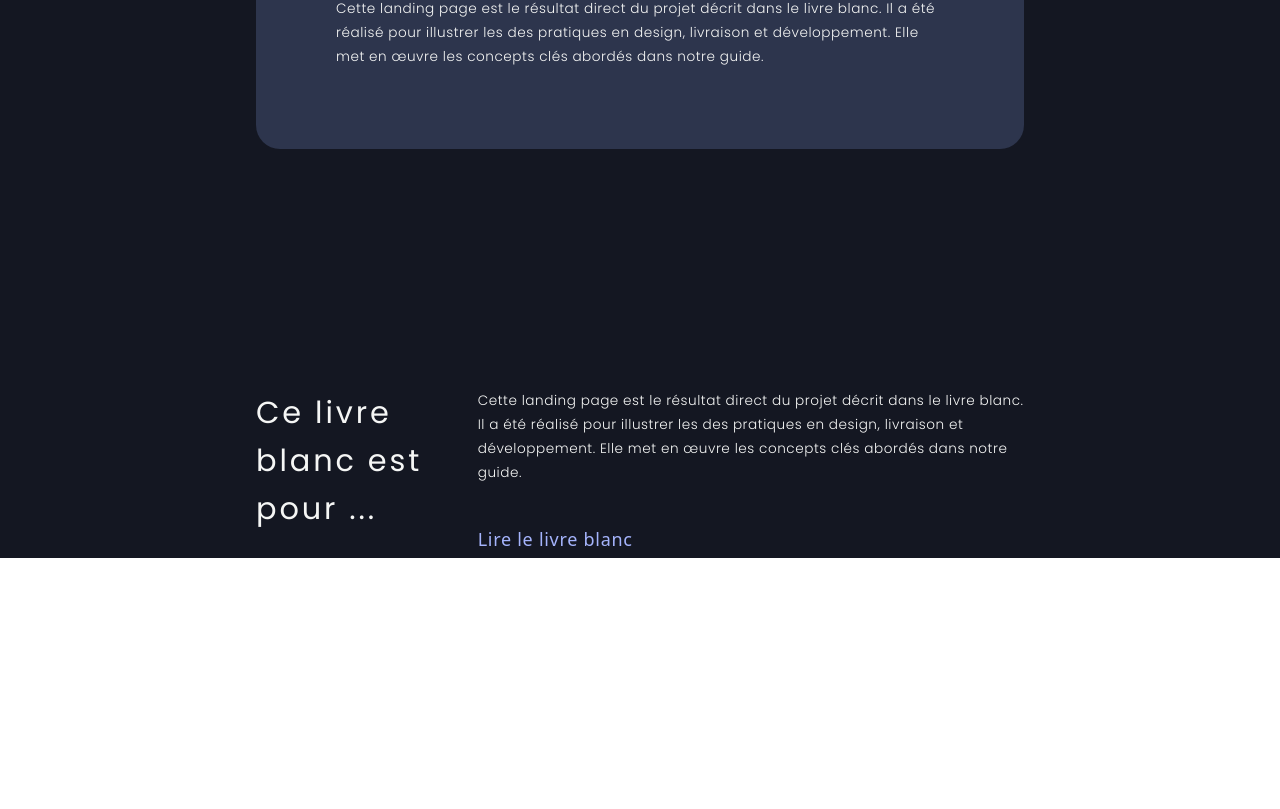
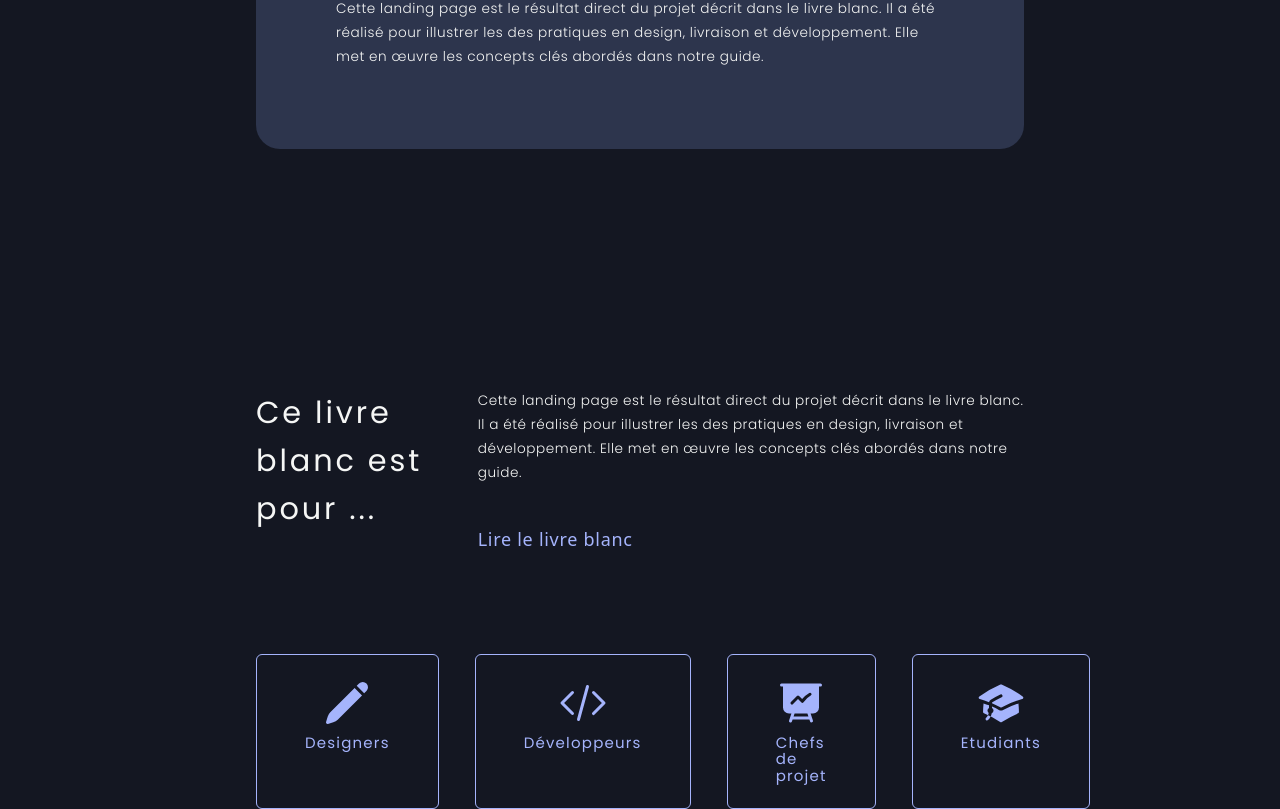
Before and after one commit to Assoghe/landing, a React (Vite) app in the folder landing/: page / in a window 1280 px wide. Shown: the part 1221-2030 px from the top of the page. Before the commit the page ends 1779 px from the top, so only its background shows below. Built offline with nearby package versions, Linux system fonts and the light colour scheme.

Commit message:
ForWhoSection > Add BlockIcons

```diff
--- a/landing/src/sections/ForWhoSection/ForWhoSection.tsx
+++ b/landing/src/sections/ForWhoSection/ForWhoSection.tsx
@@ -1,11 +1,13 @@
+import IconBlock from '../../design system/BlockIcon/BlockIcon'
 import { Typography } from '../../design system/Typography/Typography'
 import { Button } from '../../design system/button/Button'
+import { HiAcademicCap, HiCodeBracket, HiPencil, HiPresentationChartLine } from 'react-icons/hi2'
 
 export const ForWhoSection = () => {
     return (
         <div className='mx-6 tablet:mx-64'>
-            <div className='tablet:flex'>
-                <Typography variant='h2' component='h2'className='w-[550px] mr-9 mb-6'>
+            <div className='tablet:flex tablet:mb-24 mb-9'>
+                <Typography variant='h2' component='h2' className='w-[550px] mr-9 mb-6'>
                     Ce livre blanc est pour ...
                 </Typography>
                 <div>
@@ -16,6 +18,25 @@ export const ForWhoSection = () => {
                 </div>
             </div>
 
+            <div className='flex gap-9'>
+                <div className="flex justify-center items-center w-full">
+                    <IconBlock icon={HiPencil} title="Designers" />
+                </div>
+
+                <div className="flex justify-center items-center w-full">
+                    <IconBlock icon={HiCodeBracket} title="Développeurs" />
+                </div>
+
+                <div className="flex justify-center items-center w-full">
+                    <IconBlock icon={HiPresentationChartLine} title="Chefs de projet" />
+                </div>
+
+                <div className="flex justify-center items-center w-full">
+                    <IconBlock icon={HiAcademicCap} title="Etudiants" />
+                </div>
+            </div>
         </div>
+
+
     )
 }
```
